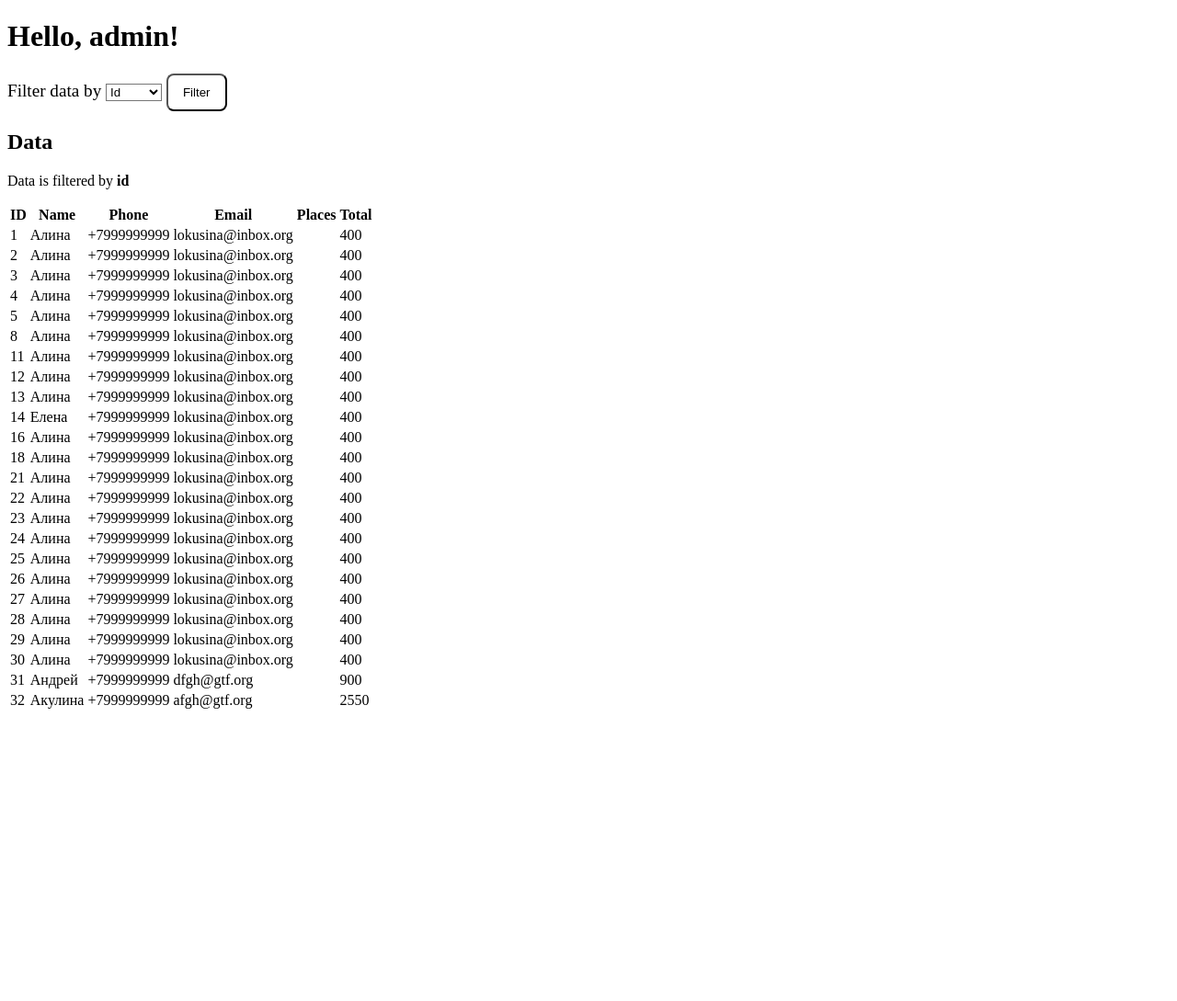
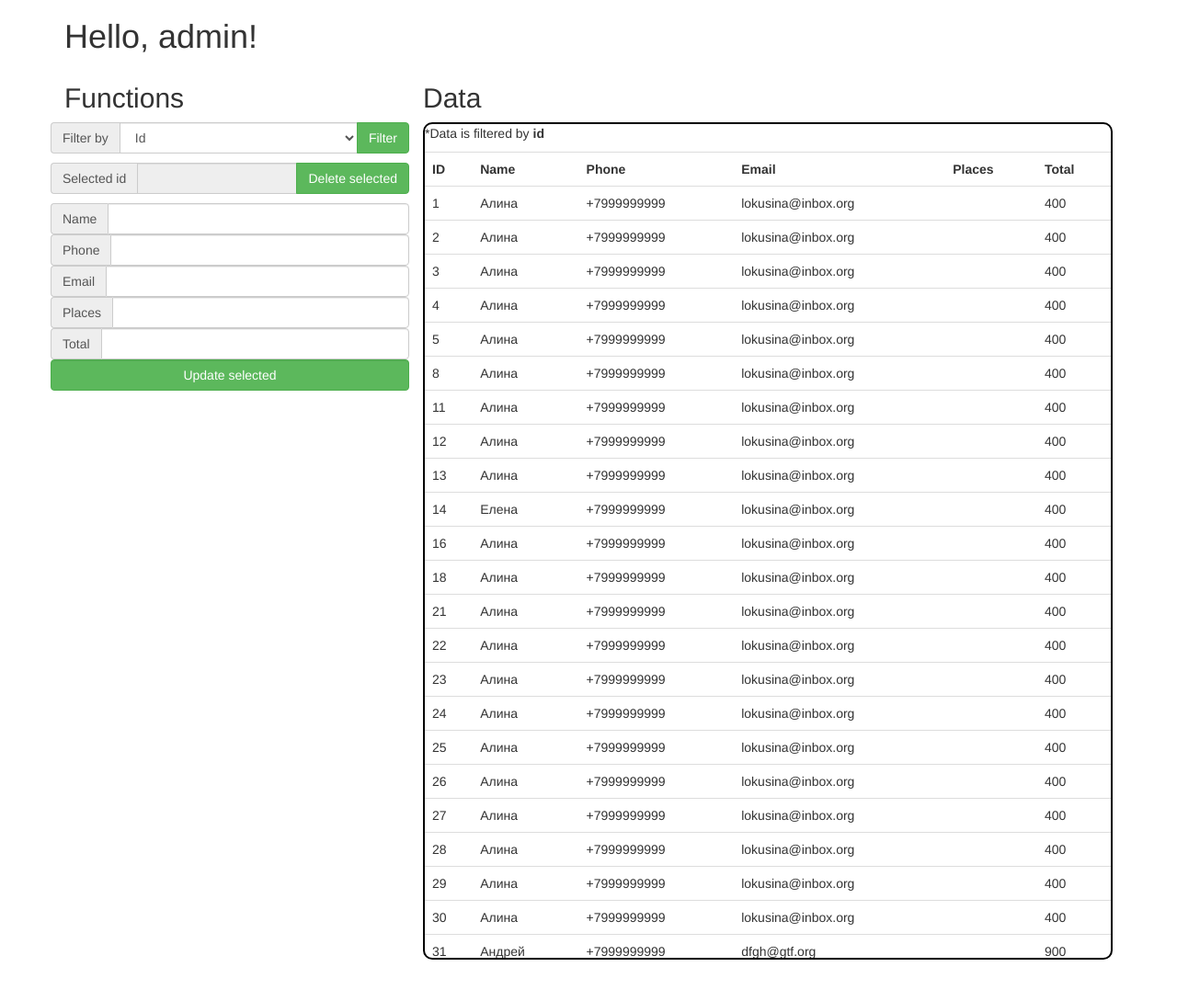
Before and after one commit to MefAldemisov/InnoWeb, a PHP site: page /admin/index.php in a window 1280 px wide. Shown: the top 1089 px of the page at 92% size. Run offline with PHP 8.4, Linux system fonts and the light colour scheme; data comes from the database, SQL or seed files in the repository; both versions use the stored data as it was after the commit.

Commit message:
Admin page finished

```diff
--- a/Database.php
+++ b/Database.php
@@ -55,7 +55,7 @@ class Database
     }
     public function showRecords($request)
     {
-        echo "<table><tr><th>ID</th>
+        echo "<tr><th>ID</th>
                 <th>Name</th>
                 <th>Phone</th>
                 <th>Email</th>
@@ -71,6 +71,31 @@ class Database
             echo "<td>" . $row['Total'] . "</td>";
             echo "</tr>";
         }
-        echo "</table>";
+
+    }
+    public function deleteRecord($id) {
+        $sql = "DELETE FROM users WHERE Id = " . $id;
+        $request = $this->pdo->prepare($sql);
+        if ($request) {
+            $request->execute();
+        } else {
+            echo " ERROR IN DELETE ";
+        }
+    }
+    public function updateRecord($data) {
+        $sql = "UPDATE users
+                SET Name=:name,
+                Phone=:phone,
+                Email=:email,
+                Places=:places,
+                Total=:total
+                WHERE Id=:id";
+        $request = $this->pdo->prepare($sql);
+        if ($request) {
+            $request->execute($data);
+        } else {
+            echo " ERROR IN UPDATE ";
+        }
+
     }
 }
--- a/admin/filter.php
+++ /dev/null
@@ -1,6 +0,0 @@
-<?php
-include("../Database.php");
-$pdo = new Database;
-$pdo->connect("users.db");
-$pdo->createTable();
-$reqult = $pdo->getRecords($_POST["filter"]);
--- a/admin/index.php
+++ b/admin/index.php
@@ -3,61 +3,135 @@
 
 <head>
     <title>Admin page</title>
+    <link rel="stylesheet" href="https://maxcdn.bootstrapcdn.com/bootstrap/3.4.1/css/bootstrap.min.css">
+
     <style>
         form {
             font-size: 1.2rem;
         }
 
-        .submit {
-            background-color: #fff;
-            padding: 0.7rem 1rem;
-            border-color: #000;
-            border-radius: 0.5rem;
-            cursor: pointer;
-
+        .table-container {
+            height: 80vh;
+            overflow-y: scroll;
+            border: 2px black solid;
+            border-radius: 1rem;
         }
 
-        .submit:hover {
-            background-color: grey;
-        }
-
-        select {
-            background-color: #fff;
+        .row {
+            margin-bottom: 1rem;
         }
     </style>
 </head>
 
-<body>
+<body class="container">
     <h1>Hello, admin!</h1>
-    <form action="index.php" method="GET">
-        <div>
-            <label>Filter data by</label>
-            <select name="filter" required>
+    <main class="row">
+        <section class="col-sm-4">
+            <h2>Functions</h2>
+            <form class="row" action="index.php" method="GET">
+                <div class="input-group">
+                    <label class="input-group-addon">Filter by</label>
+
+                    <select class="form-control" name="filter" required>
                         <option value="id" default>Id</option>
                         <option value="name">Name</option>
                         <option value="phone">Phone</option>
                         <option value="email">Email</option>
                         <option value="total">Total</option>
                     </select>
-            <button class="submit" type="submit">Filter</button>
+                    <div class="input-group-btn">
+                        <button class="btn btn-success" type="submit">Filter</button>
                     </div>
-
+                </div>
             </form>
+            <form class="row" action="index.php" method="GET">
+                <div class="input-group">
+                    <label class=" input-group-addon">Selected id</label>
+                    <input class="form-control" type="number" name="id" readonly>
+                    <div class="input-group-btn">
+                        <button class="btn btn-success" type="submit">Delete selected</button>
+                    </div>
+                </div>
+            </form>
+            <form class="row" action="index.php" method="POST">
+                <input type="hidden" name="id">
+                <div class="input-group">
+                    <label class=" input-group-addon">Name</label>
+                    <input class="form-control" type="text" name="name">
+                </div>
+                <div class="input-group">
+                    <label class=" input-group-addon">Phone</label>
+                    <input class="form-control" type="text" name="phone">
+                </div>
+                <div class="input-group">
+                    <label class=" input-group-addon">Email</label>
+                    <input class="form-control" type="text" name="email">
+                </div>
+                <div class="input-group">
+                    <label class=" input-group-addon">Places</label>
+                    <input class="form-control" type="text" name="places">
+                </div>
+                <div class="input-group">
+                    <label class=" input-group-addon">Total</label>
+                    <input class="form-control" type="number" name="total">
+                </div>
+                <button class="form-control btn btn-success" type="submit">Update selected</button>
+            </form>
+        </section>
+        <section class="col-sm-8">
             <h2>Data</h2>
+            <div class="table-container">
+                <table class="table table-hover">
                     <?php
                     include("../Database.php");
                     $pdo = new Database;
                     $pdo->connect("users.db");
                     $pdo->createTable();
+
+                    if (isset($_GET["id"]) && $_GET["id"]) {
+                        $pdo->deleteRecord($_GET["id"]);
+                    }
+
+                    if (isset($_POST["name"]) && $_POST["name"]) {
+                        $pdo->updateRecord($_POST); // all parameters should be in the POST array
+                    }
+
                     if (isset($_GET["filter"]) && $_GET["filter"]) {
                         $filter =  $_GET["filter"];
                     } else {
                         $filter = "id";
                     }
-    echo "<p>Data is filtered by <strong>" . $filter . "</strong></p>";
+                    echo "<p>*Data is filtered by <strong>" . $filter . "</strong></p>";
                     $request = $pdo->getRecords($filter);
                     $pdo->showRecords($request);
                     ?>
+                </table>
+            </div>
+        </section>
+    </main>
 </body>
+<script src="https://ajax.googleapis.com/ajax/libs/jquery/3.4.1/jquery.min.js"></script>
+
+<script>
+    // 1. put event listener on all rows -> copy text to input fields
+    // 2.
+    $("tr").click(function() {
+        console.log($(this).children().eq(1).html())
+        let data = [];
+        data["id"] = $(this).children().eq(0).html()
+        data["name"] = $(this).children().eq(1).html()
+        data["phone"] = $(this).children().eq(2).html()
+        data["email"] = $(this).children().eq(3).html()
+        data["places"] = $(this).children().eq(4).html()
+        data["total"] = $(this).children().eq(5).html()
+
+        $("input[name=id]").val(data["id"])
+        $("input[name=name]").val(data["name"])
+        $("input[name=phone]").val(data["phone"])
+        $("input[name=email]").val(data["email"])
+        $("input[name=places]").val(data["places"])
+        $("input[name=total]").val(data["total"])
+    })
+</script>
 
 </html>
--- /dev/null
+++ b/mail.php
@@ -0,0 +1,4 @@
+<body>
+    <p>Пользователь <b><?php echo $client->name?></b> оставил заявку s</p>
+    <p>Телефон <?php echo $client->phone?></p>
+</body>
```
Also changed, not shown: README.md, users.db. Lines whose indentation alone changed are shown as unchanged.
